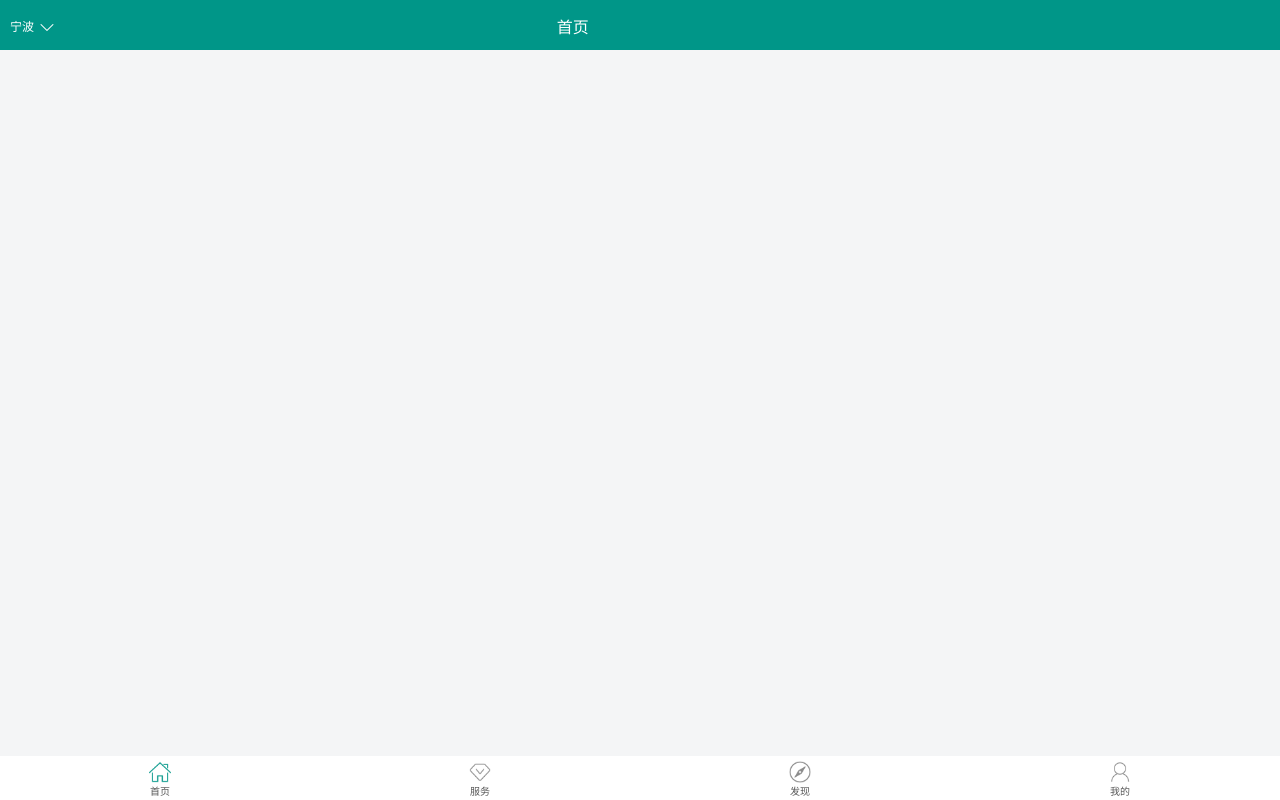
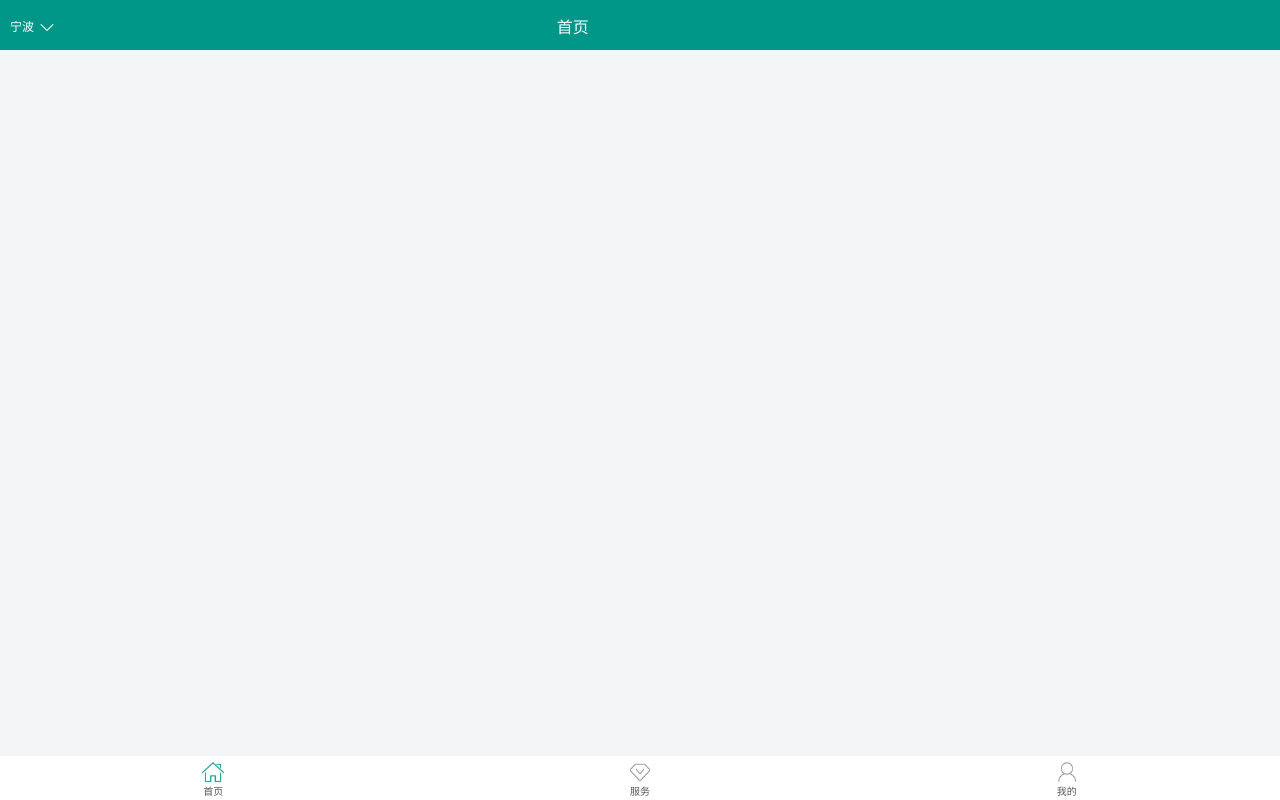
Before and after one commit to wuhaodi93/yjdApp, a plain HTML site: page yjdApp/index.html in a window 1280 px wide. Drawn offline with Linux system fonts and the light colour scheme.

Commit message:
删除'发现'

```diff
--- a/yjdApp/index.html
+++ b/yjdApp/index.html
@@ -39,7 +39,7 @@
     <footer id="footer" class="footer">
         <div class="menu home active " tapmode="active" onclick="fnChange(0)">首页</div>
         <div class="menu fuwu" tapmode="active" onclick="fnChange(1)">服务</div>
-        <div class="menu faxian" tapmode="active" onclick="fnChange(2)">发现</div>
+       <!--<div class="menu faxian" tapmode="active" onclick="fnChange(2)">发现</div>-->
         <div class="menu my" tapmode="active" onclick="fnChange(3)">我的</div>
     </footer>
 </body>
```
